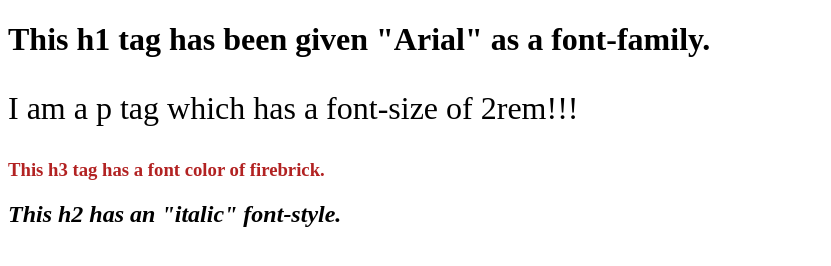
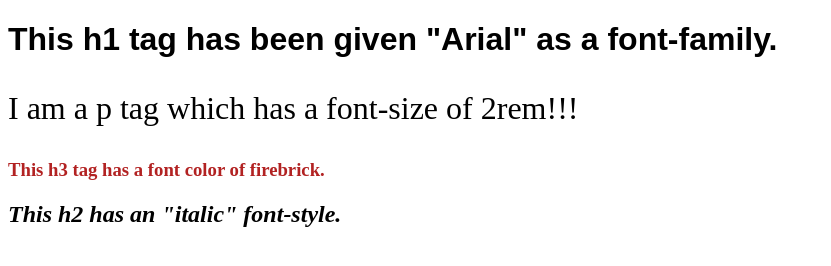
Before and after one commit to jeesupark96/prep-90921-code-solutions, a website: page prep-css-syntax/index.html in a window 1280 px wide. Shown: the whole page, without its empty margins (0-831 px from the left). Drawn offline with Linux system fonts and the light colour scheme.

Commit message:
css syntax revision

```diff
--- a/prep-css-syntax/index.html
+++ b/prep-css-syntax/index.html
@@ -4,9 +4,6 @@
 <style>
 
 
-  <meta charset="UTF-8">
-  <meta name="viewport" content="width=device-width, initial-scale=1.0">
-  <title>CSS Syntax</title>
 
 h1 {
   font-family: Arial, Helvetica, sans-serif;
@@ -26,6 +23,9 @@ font-style: italic;
 
 
 </style>
+  <meta charset="UTF-8">
+  <meta name="viewport" content="width=device-width, initial-scale=1.0">
+  <title>CSS Syntax</title>
 
 </head>
 <body>
```
